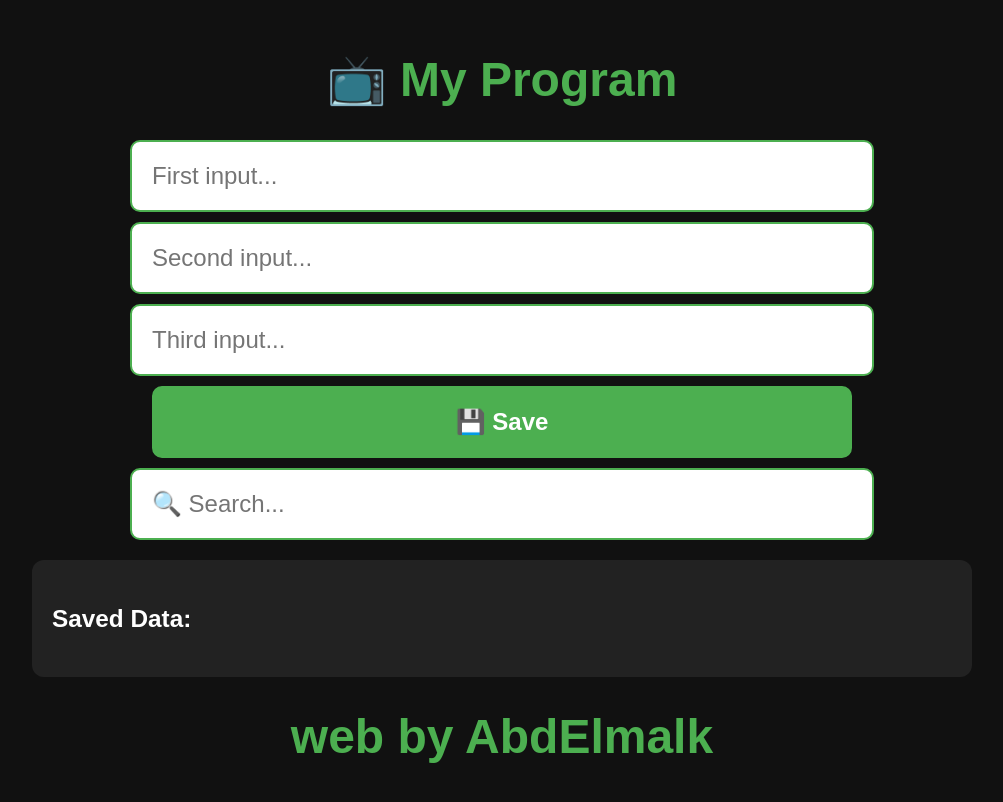
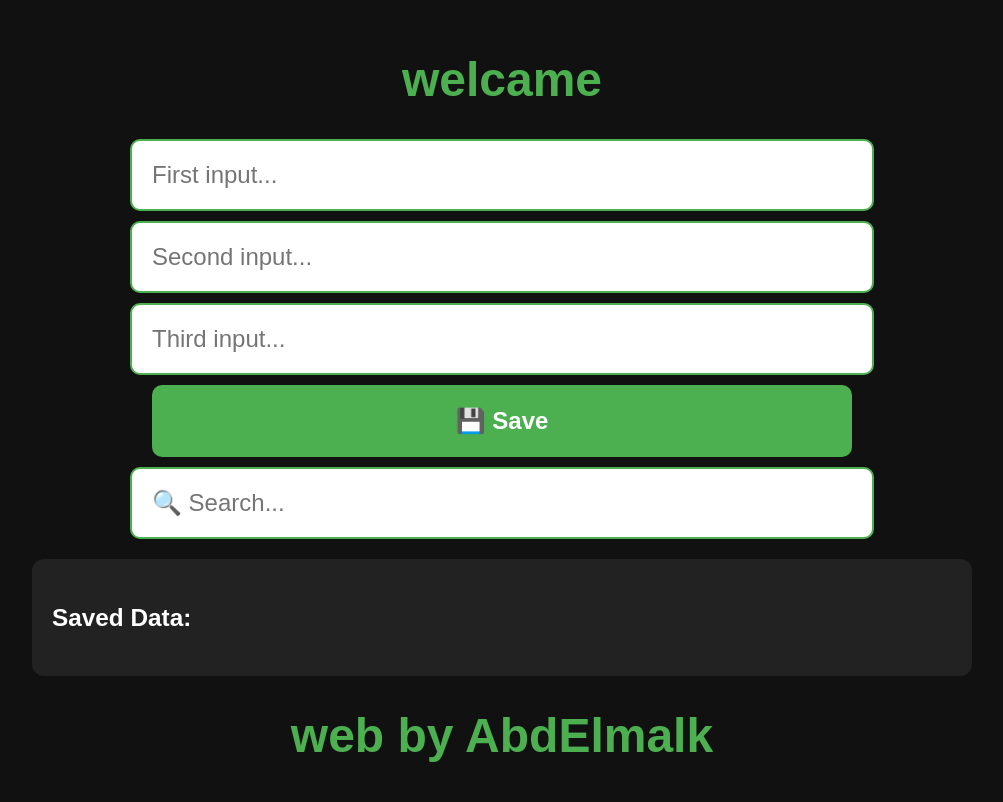
Before and after one commit to AbdElmalkAli/web, a plain HTML site: page index-html/index.html in a window 1280 px wide. Shown: the whole page, without its empty margins (138-1141 px from the left). Drawn offline with Linux system fonts and the light colour scheme.

Commit message:
Add files via upload

```diff
--- a/index-html/index.html
+++ b/index-html/index.html
@@ -70,7 +70,7 @@
   </style>
 </head>
 <body>
-  <h1>📺 My Program</h1>
+  <h1>welcame</h1>
 
   <!-- Inputs -->
   <input id="input1" placeholder="First input..." />
```
